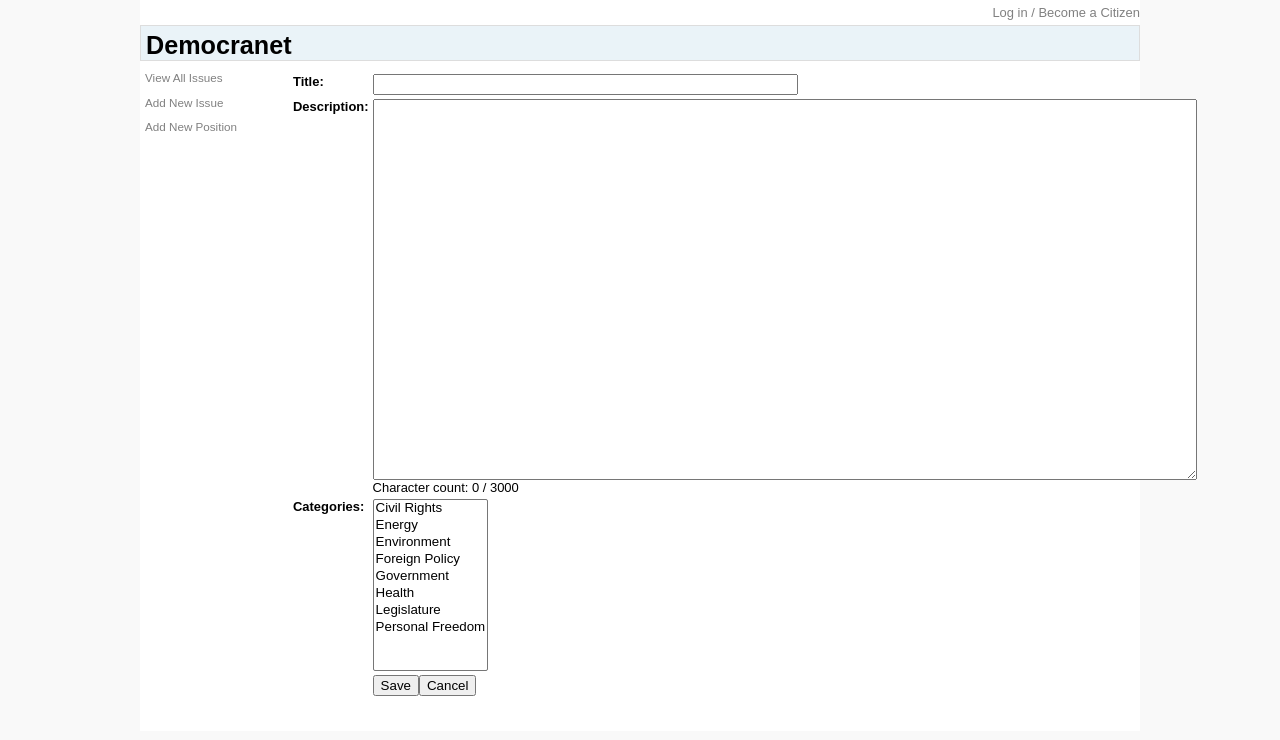
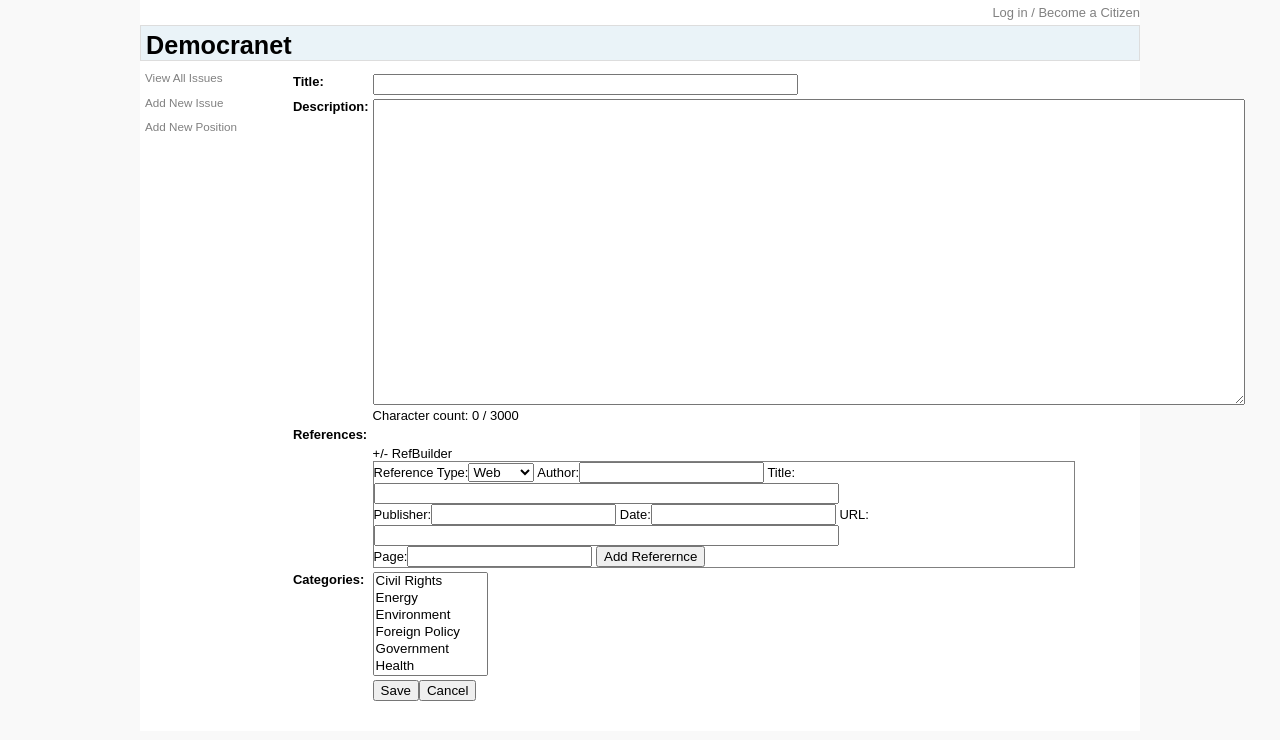
Before and after one commit to bftrock/democranet, a PHP site: page /issue.php in a window 1280 px wide. Shown: the top 740 px of the page. Run offline with PHP 8.4, Linux system fonts and the light colour scheme; data comes from the database, SQL or seed files in the repository; both versions use the stored data as it was after the commit; tables that the repository leaves empty or names only in its code hold one stand-in row (values such as "Sample post").

Commit message:
Still working on references

```diff
--- a/inc/class.issue.php
+++ b/inc/class.issue.php
@@ -14,7 +14,7 @@
 	public $description = null;
 	public $categories = array();
 
-	public function get_issue($source) {
+	public function load($source) {
 
 		switch ($source) {
 
@@ -44,7 +44,7 @@
 
 	}
 
-	public function insert_new() {
+	public function insert() {
 
 		$sql = "INSERT issues SET
 			name = '" . safe_sql($this->name) . "',
@@ -75,7 +75,7 @@
 
 	// This function is used to display the description field in read mode. Right now this just means replacing
 	// carriage returns with <br />, but later there will be more sophisticated markup to convert.
-	public function display_description() {
+	public function get_description() {
 
 		$str = str_replace("\r\n", "<br />", $this->description);
 		return $str;
@@ -99,6 +99,19 @@
 
 	}
 
+	// This function queries the database for all references for this issue
+	// and returns an array.
+	public function get_references() {
+
+		$arr = array();	// returned result
+		$sql = "SELECT * FROM refs WHERE issue_id = '{$this->id}'";
+		$result = execute_query($sql);
+		while($line = fetch_line($result)) {
+			$arr[] = $line;
+		}
+		return $arr;
+
+	}
 }
 
 ?>
--- a/issue.php
+++ b/issue.php
@@ -10,6 +10,9 @@
 
 // This function is in util_mysql. It opens a connection to the db using hard-coded username and password.
 $db = open_db_connection();
+if (isset($_GET['a'])) {
+	debug("Action = {$_GET['a']}");
+}
 
 // Start the session handler for the page.
 session_start();
@@ -42,14 +45,14 @@
 	$source = ISS_LOAD_NEW;
 }
 $issue = new issue();
-$issue->get_issue($source);
+$issue->load($source);
 
 // The action variable determines what we're doing on this page.
 switch ($action) {
 
 	case "i":	// insert newly created issue and reload page
 
-		$issue->insert_new();
+		$issue->insert();
 		header("Location:issue.php?a=r&iid={$issue->id}");
 		break;
 
@@ -75,7 +78,7 @@
 }
 
 ?>
-<!DOCTYPE HTML PUBLIC "-//W3C//DTD HTML 4.01 Transitional//EN" "http://www.w3.org/TR/html4/loose.dtd">
+<!DOCTYPE HTML PUBLIC "-//W3C//DTD HTML 4.01//EN" "http://www.w3.org/TR/html4/strict.dtd">
 <html>
 
 <head>
@@ -102,12 +105,62 @@
 	var url = 'index.php';
 <?php } ?>
 	window.location.assign(url);
+	return false;
+}
+
+function adjustRB() {
+
+	var selectedType = $("#type option:selected").val();
+	switch (selectedType) {
+		case "Web":
+		case "News":
+			$("#sp_isbn").hide();
+			$("#sp_location").hide();
+			$("#sp_volume").hide();
+			$("#sp_number").hide();
+			break;
+		case "Book":
+			$("#sp_isbn").show();
+			$("#sp_location").show();
+			$("#sp_volume").hide();
+			$("#sp_number").hide();
+			break;
+		case "Journal":
+			$("#sp_isbn").hide();
+			$("#sp_location").hide();
+			$("#sp_volume").show();
+			$("#sp_number").show();
+			break;
+	}
+
+}
+
+function loadRB(data, status) {
+
 }
 
 $(document).ready(function() {
 	updateCount();
 	$("#description").on("keyup blur", updateCount);
 	$("#cancelEdit").on("click", cancelEdit);
+	$("#showRB").on("click", function () {
+		$("#divRB").toggle("fast");
+	})
+	adjustRB();
+	$("#type").on("change", adjustRB);
+	$("p.ref").on({
+		mouseenter: function () {
+			$(this).addClass("highlight");
+		},
+		mouseleave: function () {
+			$(this).removeClass("highlight");
+		},
+		click: function () {
+			var id = '';
+			var url = 'ajax/ajax.ref.php?a=r&id=' + id;
+			$.get(url, loadRB);
+		}
+	});
 });
 
 <?php } else { ?>
@@ -156,21 +209,46 @@
 		</div>
 		<div id="content">
 <?php if ($action == "e" || $action == "n") { ?>
-			<form method="post" action="<?php echo $submit_action; ?>"><table>
+			<form id="editIssue" method="post" action="<?php echo $submit_action; ?>"><table>
 				<tr><th>Title:<input name="issue_id" type="hidden" value="<?php echo $issue->id; ?>" /></th>
 					<td><input name="name" size="50" value="<?php echo $issue->name; ?>" /></td></tr>
 				<tr><th>Description:</th>
-					<td><textarea name="description" id="description" rows="25" cols="100" data-maxChars="<?php echo ISS_DESC_MAXLEN; ?>"><?php echo $issue->description; ?></textarea>
+					<td><textarea name="description" id="description" rows="20" cols="106" data-maxChars="<?php echo ISS_DESC_MAXLEN; ?>"><?php echo $issue->description; ?></textarea>
 						<span>Character count: <span id="charNum" class="counter"></span> / <?php echo ISS_DESC_MAXLEN; ?></span></td></tr>
+				<tr><th>References:</th>
+					<td><?php echo display_references($issue->get_references()); ?></td></tr>
+				<tr><td></td>
+					<td>
+						<a id="showRB">+/- RefBuilder</a><br>
+						<div id="divRB">
+							<span id="sp_type"><label for="type">Reference Type:</label><select id="type"><option>Web</option><option>Book</option><option>Journal</option><option>News</option></select></span>
+							<span id="sp_author"><label for="author">Author:</label><input type="text" id="author" /></span>
+							<span id="sp_title"><label for="title">Title:</label><input type="text" id="title" size="55" /></span><br>
+							<span id="sp_publisher"><label for="publisher">Publisher:</label><input type="text" id="publisher" /></span>
+							<span id="sp_date"><label for="date">Date:</label><input type="text" id="date" /></span>
+							<span id="sp_url"><label for="url">URL:</label><input type="text" id="url" size="55" /></span><br>
+							<span id="sp_isbn"><label for="isbn">ISBN:</label><input type="text" id="isbn" /></span>
+							<span id="sp_location"><label for="location">Location:</label><input type="text" id="location" /></span>
+							<span id="sp_page"><label for="page">Page:</label><input type="text" id="page" /></span>
+							<span id="sp_volume"><label for="volume">Volume:</label><input type="text" id="volume" /></span>
+							<span id="sp_number"><label for="number">Number:</label><input type="text" id="number" /></span>
+							<button>Add Referernce</button>
+						</div>
+					</td></tr>
 				<tr><th>Categories:</th>
-					<td><select name="categories[]" id="categories" multiple="multiple" size="10"><?php echo get_category_options($issue->get_categories()); ?></select></td></tr>
+					<td>
+						<select name="categories[]" id="categories" multiple="multiple" size="6">
+							<?php echo get_category_options($issue->get_categories()); ?>
+						</select>
+					</td></tr>
 				<tr><td></td><td>
 					<input type="submit" value="Save" /><button id="cancelEdit">Cancel</button></td></tr>
 			</table></form>
 <?php } else { ?>
 			<table>
 				<tr><th>Title:</th><td><?php echo $issue->name; ?></td></tr>
-				<tr><th>Description:</th><td><?php echo $issue->display_description(); ?></td></tr>
+				<tr><th>Description:</th><td><?php echo $issue->get_description(); ?></td></tr>
+				<tr><th>References:</th><td><?php echo display_references($issue->get_references()); ?></td></tr>
 				<tr><th>Categories:</th><td><?php echo display_categories($issue->get_categories(), 1); ?></td></tr>
 				<tr><td></td><td><button id="edit">Edit</button></td></tr>
 			</table>
@@ -186,6 +264,121 @@
 </html>
 
 <?php
+
+function display_references($ref_arr) {
+
+	$h = "";
+	$index = 0;
+	foreach($ref_arr as $ref) {
+		$index++;
+		$type = $ref['type'];
+		$h .= "<p class=\"ref\"><span id=\"ref_id\" class=\"hidden\">{$ref['ref_id']}</span>{$index}. ";
+		switch ($type) {
+			case 1:
+				if (isset($ref['author'])) {
+					$h .= "{$ref['author']}. ";
+				}
+				if (isset($ref['title'])) {
+					if (isset($ref['url'])) {
+						$h .= "&quot;<a href=\"{$ref['url']}\">{$ref['title']}</a>.&quot; ";
+					} else {
+						$h .= "&quot;{$ref['title']}.&quot; ";
+					}
+				}
+				if (isset($ref['publisher'])) {
+					$h .= "<span class=\"italics\">{$ref['publisher']}</span>. ";
+				}
+				if (isset($ref['date'])) {
+					$h .= "{$ref['date']}. ";
+				}
+				if (isset($ref['url'])) {
+					$h .= "&lt;{$ref['url']}&gt;";
+				}
+				$h .= "</p>\n";
+				break;
+			case 2:
+				if (isset($ref['author'])) {
+					$h .= "{$ref['author']}. ";
+				}
+				if (isset($ref['title'])) {
+					if (isset($ref['url'])) {
+						$h .= "<span class=\"italics\"><a href=\"{$ref['url']}\">{$ref['title']}</a></span>. ";
+					} else {
+						$h .= "<span class=\"italics\">{$ref['title']}</span>. ";
+					}
+				}
+				if (isset($ref['location'])) {
+					$h .= "{$ref['location']}. ";
+				}
+				if (isset($ref['publisher'])) {
+					$h .= "{$ref['publisher']}. ";
+				}
+				if (isset($ref['date'])) {
+					$h .= "{$ref['date']}. ";
+				}
+				if (isset($ref['page'])) {
+					$h .= "p. {$ref['page']}. ";
+				}
+				if (isset($ref['isbn'])) {
+					$h .= "ISBN {$ref['isbn']}. ";
+				}
+				$h .= "</p>\n";
+				break;
+			case 3:
+				if (isset($ref['author'])) {
+					$h .= "{$ref['author']}. ";
+				}
+				if (isset($ref['title'])) {
+					if (isset($ref['url'])) {
+						$h .= "&quot;<a href=\"{$ref['url']}\">{$ref['title']}</a>.&quot; ";
+					} else {
+						$h .= "&quot;{$ref['title']}.&quot; ";
+					}
+				}
+				if (isset($ref['publisher'])) {
+					$h .= "<span class=\"italics\">{$ref['publisher']}</span>. ";
+				}
+				if (isset($ref['date'])) {
+					$h .= "{$ref['date']}. ";
+				}
+				if (isset($ref['url'])) {
+					$h .= "&lt;{$ref['url']}&gt;";
+				}
+				$h .= "</p>\n";
+				break;
+			case 4:
+				if (isset($ref['author'])) {
+					$h .= "{$ref['author']}. ";
+				}
+				if (isset($ref['title'])) {
+					if (isset($ref['url'])) {
+						$h .= "&quot;<a href=\"{$ref['url']}\">{$ref['title']}</a>.&quot; ";
+					} else {
+						$h .= "&quot;{$ref['title']}.&quot; ";
+					}
+				}
+				if (isset($ref['publisher'])) {
+					$h .= "<span class=\"italics\">{$ref['publisher']}</span> ";
+				}
+				if (isset($ref['volume'])) {
+					$h .= "{$ref['volume']}, ";
+				}
+				if (isset($ref['number'])) {
+					$h .= "no. {$ref['number']} ";
+				}
+				if (isset($ref['date'])) {
+					$h .= "({$ref['date']}): ";
+				}
+				if (isset($ref['page'])) {
+					$h .= "p. {$ref['page']}. ";
+				}
+				$h .= "</p>\n";
+				break;
+		}
+	}
+	return $h;
+
+}
 
 // Returns selected categories to be displayed with issue.
 function display_categories($selected_categories) {
--- a/style/issue.css
+++ b/style/issue.css
@@ -1,6 +1,20 @@
 #content th {
 	text-align: left;
 	vertical-align: top;
+}
+
+p.ref {
+	margin-top: 0;
+	margin-bottom: 10px;
+}
+
+#divRB {
+	border: solid 1px gray;
+	width: 700px;
+}
+
+.italics {
+	font-style: italic;
 }
 
 #pos_title {
@@ -51,3 +65,11 @@
 .exceeded {
 	background-color : red;
 }
+
+.highlight {
+	background-color: #ccccff;
+}
+
+.hidden {
+	display: none;
+}
```
Also changed, not shown: ajax/ajax.ref.php (added, +35 -0 lines), dbdump.sql (+6 -5 lines), get_comments.php (deleted, +0 -54 lines), get_positions.php (deleted, +0 -103 lines).
